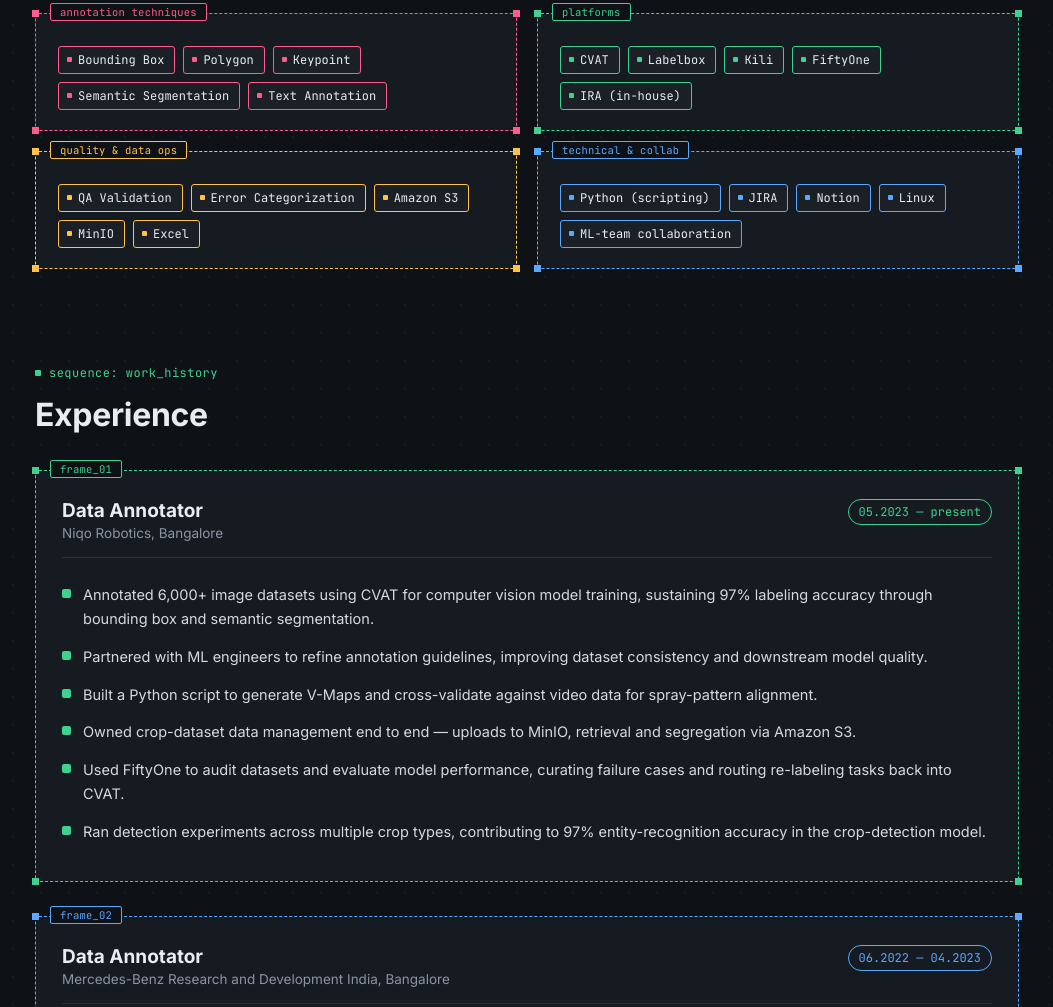
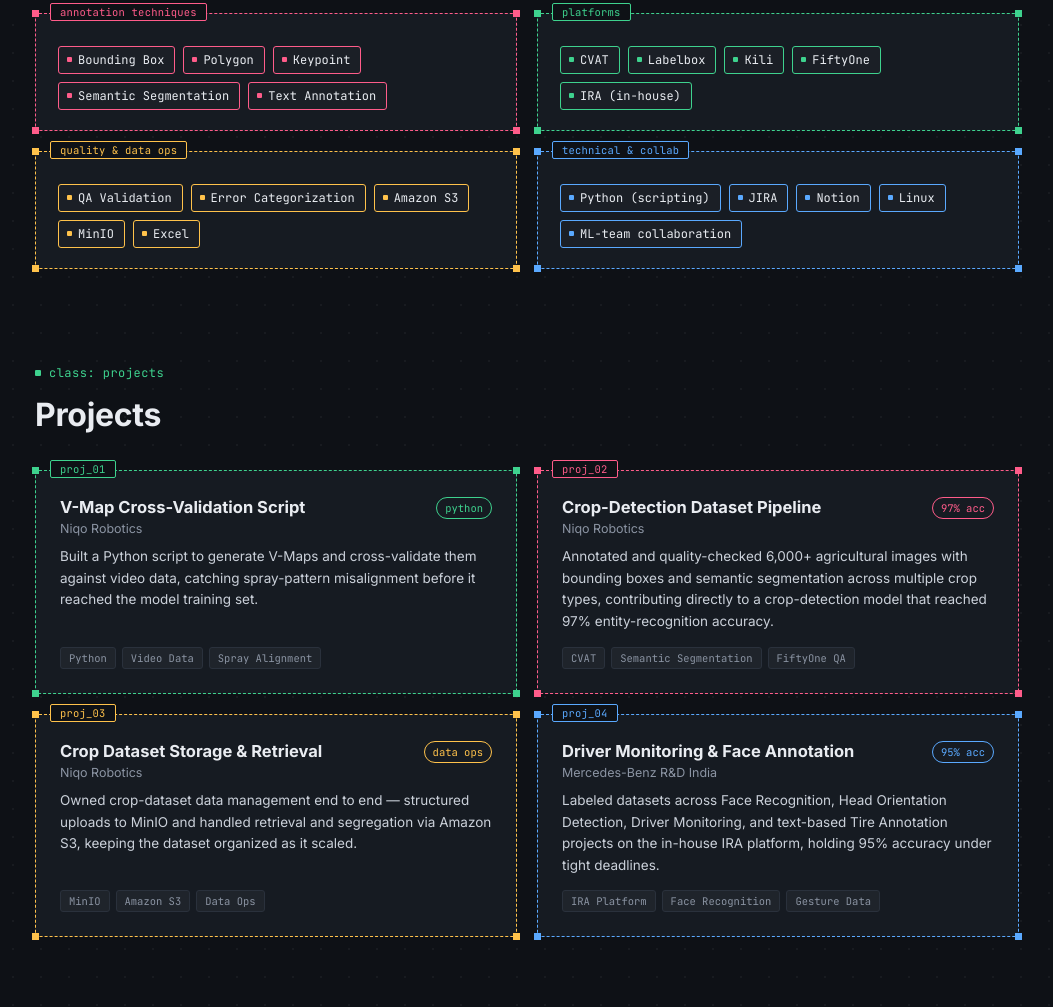
Before and after one commit to Nva3298/navanith-portfolio, a plain HTML site: page index.html in a window 1280 px wide. Shown: the part 1389-2396 px from the top of the page, without its empty margins (113-1166 px from the left). Drawn offline with Linux system fonts and the light colour scheme.

Commit message:
Update index.html

```diff
--- a/index.html
+++ b/index.html
@@ -102,6 +102,8 @@
     transition:width .25s ease;
   }
   .nav-links a:hover::after{width:100%;}
+  .resume-link{color:var(--green) !important;}
+  .resume-link::after{background:var(--green) !important;}
   .nav-toggle{display:none;flex-direction:column;gap:4px;background:none;border:none;cursor:pointer;padding:6px;}
   .nav-toggle span{width:20px;height:2px;background:var(--text);display:block;}
 
@@ -419,6 +421,57 @@
     border-radius:1px;
   }
 
+  /* ---------- PROJECTS ---------- */
+  .project-grid{
+    display:grid;
+    grid-template-columns:1fr 1fr;
+    gap:20px;
+  }
+  .proj-frame{padding:26px 24px 24px;display:flex;flex-direction:column;}
+  .proj-head{
+    display:flex;
+    justify-content:space-between;
+    align-items:flex-start;
+    gap:10px;
+    margin-bottom:10px;
+  }
+  .proj-title{font-size:16.5px;font-weight:700;line-height:1.3;}
+  .proj-org{font-size:12.5px;color:var(--text-dim);margin-top:3px;}
+  .proj-badge{
+    flex:0 0 auto;
+    font-family:var(--mono);
+    font-size:10.5px;
+    padding:3px 8px;
+    border-radius:20px;
+    border:1px solid var(--fc);
+    color:var(--fc);
+    white-space:nowrap;
+  }
+  .proj-desc{
+    font-size:13.5px;
+    line-height:1.6;
+    color:#CBD1DA;
+    margin-bottom:14px;
+  }
+  .proj-tags{
+    display:flex;
+    flex-wrap:wrap;
+    gap:6px;
+    margin-top:auto;
+  }
+  .proj-tag{
+    font-family:var(--mono);
+    font-size:10.5px;
+    padding:3px 8px;
+    border-radius:3px;
+    background:rgba(255,255,255,0.04);
+    color:var(--text-dim);
+    border:1px solid var(--border);
+  }
+  @media (max-width:760px){
+    .project-grid{grid-template-columns:1fr;}
+  }
+
   /* ---------- EXPERIENCE ---------- */
   .job-frame{
     padding:28px 26px 30px;
@@ -626,9 +679,11 @@
     <nav class="nav-links" id="navLinks">
       <a href="javascript:void(0)" data-target="about">about</a>
       <a href="javascript:void(0)" data-target="skills">skills</a>
+      <a href="javascript:void(0)" data-target="projects">projects</a>
       <a href="javascript:void(0)" data-target="experience">experience</a>
       <a href="javascript:void(0)" data-target="achievements">achievements</a>
       <a href="javascript:void(0)" data-target="contact">contact</a>
+      <a href="Navanith_Shekha_Resume.pdf" target="_blank" rel="noopener" class="resume-link">resume ↗</a>
     </nav>
     <button class="nav-toggle" id="navToggle" aria-label="Toggle menu" aria-expanded="false">
       <span></span><span></span><span></span>
@@ -649,7 +704,7 @@
       </div>
       <span class="role-tag"><span class="dot"></span>available for new opportunities</span>
       <h1>Navanith J&nbsp;Shekha</h1>
-      <p class="hero-sub">Data Annotator building clean, high-confidence training data for computer vision and NLP models. <span class="hl">3+ years</span> labeling images and text for autonomous systems, driver-monitoring AI, and crop-detection models — with accuracy that consistently lands at <span class="hl">95–97%</span>.</p>
+      <p class="hero-sub">Data Annotator building clean, high-confidence training data for computer vision and NLP models. <span class="hl">4+ years</span> labeling images and text for autonomous systems, driver-monitoring AI, and crop-detection models — with accuracy that consistently lands at <span class="hl">95–97%</span>.</p>
     </div>
 
     <div class="stat-grid">
@@ -664,7 +719,7 @@
         <div class="conf-bar"><span></span></div>
       </div>
       <div class="frame stat reveal" style="--fc:var(--amber)" data-tag="tenure" data-conf="70">
-        <div class="num" data-count="3" data-suffix="+ yrs">3+ yrs</div>
+        <div class="num" data-count="4" data-suffix="+ yrs">4+ yrs</div>
         <div class="lbl">Experience</div>
         <div class="conf-bar"><span></span></div>
       </div>
@@ -728,6 +783,79 @@
           <span class="chip" style="--fc:var(--blue)">Notion</span>
           <span class="chip" style="--fc:var(--blue)">Linux</span>
           <span class="chip" style="--fc:var(--blue)">ML-team collaboration</span>
+        </div>
+      </div>
+
+    </div>
+  </section>
+
+  <!-- PROJECTS -->
+  <section id="projects">
+    <div class="eyebrow">class: projects</div>
+    <h2 class="section-title">Projects</h2>
+    <div class="project-grid">
+
+      <div class="frame proj-frame reveal" style="--fc:var(--green)" data-tag="proj_01">
+        <div class="proj-head">
+          <div>
+            <div class="proj-title">V-Map Cross-Validation Script</div>
+            <div class="proj-org">Niqo Robotics</div>
+          </div>
+          <div class="proj-badge" style="--fc:var(--green)">python</div>
+        </div>
+        <p class="proj-desc">Built a Python script to generate V-Maps and cross-validate them against video data, catching spray-pattern misalignment before it reached the model training set.</p>
+        <div class="proj-tags">
+          <span class="proj-tag">Python</span>
+          <span class="proj-tag">Video Data</span>
+          <span class="proj-tag">Spray Alignment</span>
+        </div>
+      </div>
+
+      <div class="frame proj-frame reveal" style="--fc:var(--magenta)" data-tag="proj_02">
+        <div class="proj-head">
+          <div>
+            <div class="proj-title">Crop-Detection Dataset Pipeline</div>
+            <div class="proj-org">Niqo Robotics</div>
+          </div>
+          <div class="proj-badge" style="--fc:var(--magenta)">97% acc</div>
+        </div>
+        <p class="proj-desc">Annotated and quality-checked 6,000+ agricultural images with bounding boxes and semantic segmentation across multiple crop types, contributing directly to a crop-detection model that reached 97% entity-recognition accuracy.</p>
+        <div class="proj-tags">
+          <span class="proj-tag">CVAT</span>
+          <span class="proj-tag">Semantic Segmentation</span>
+          <span class="proj-tag">FiftyOne QA</span>
+        </div>
+      </div>
+
+      <div class="frame proj-frame reveal" style="--fc:var(--amber)" data-tag="proj_03">
+        <div class="proj-head">
+          <div>
+            <div class="proj-title">Crop Dataset Storage &amp; Retrieval</div>
+            <div class="proj-org">Niqo Robotics</div>
+          </div>
+          <div class="proj-badge" style="--fc:var(--amber)">data ops</div>
+        </div>
+        <p class="proj-desc">Owned crop-dataset data management end to end — structured uploads to MinIO and handled retrieval and segregation via Amazon S3, keeping the dataset organized as it scaled.</p>
+        <div class="proj-tags">
+          <span class="proj-tag">MinIO</span>
+          <span class="proj-tag">Amazon S3</span>
+          <span class="proj-tag">Data Ops</span>
+        </div>
+      </div>
+
+      <div class="frame proj-frame reveal" style="--fc:var(--blue)" data-tag="proj_04">
+        <div class="proj-head">
+          <div>
+            <div class="proj-title">Driver Monitoring &amp; Face Annotation</div>
+            <div class="proj-org">Mercedes-Benz R&amp;D India</div>
+          </div>
+          <div class="proj-badge" style="--fc:var(--blue)">95% acc</div>
+        </div>
+        <p class="proj-desc">Labeled datasets across Face Recognition, Head Orientation Detection, Driver Monitoring, and text-based Tire Annotation projects on the in-house IRA platform, holding 95% accuracy under tight deadlines.</p>
+        <div class="proj-tags">
+          <span class="proj-tag">IRA Platform</span>
+          <span class="proj-tag">Face Recognition</span>
+          <span class="proj-tag">Gesture Data</span>
         </div>
       </div>
 
@@ -814,9 +942,10 @@
       <h3>Let's work together</h3>
       <p>Open to Data Annotator, Annotation QA, and Dataset Ops roles — remote or Bangalore-based.</p>
       <div class="btn-row">
-        <a class="btn solid" href="https://mail.google.com/mail/?view=cm&fs=1&to=navanithshekha07@gmail.com&su=Portfolio%20Inquiry" target="_blank" rel="noopener">Email me</a>
+        <a class="btn solid" href="mailto:navanithshekha07@gmail.com?subject=Portfolio%20Inquiry">Email me</a>
         <a class="btn" href="tel:+919895580624">Call</a>
         <a class="btn" href="https://linkedin.com/in/navanith-j-shekha-85505b1ba" target="_blank" rel="noopener">LinkedIn</a>
+        <a class="btn" href="Navanith_Shekha_Resume.pdf" target="_blank" rel="noopener">Download Resume</a>
       </div>
     </div>
   </section>
```
